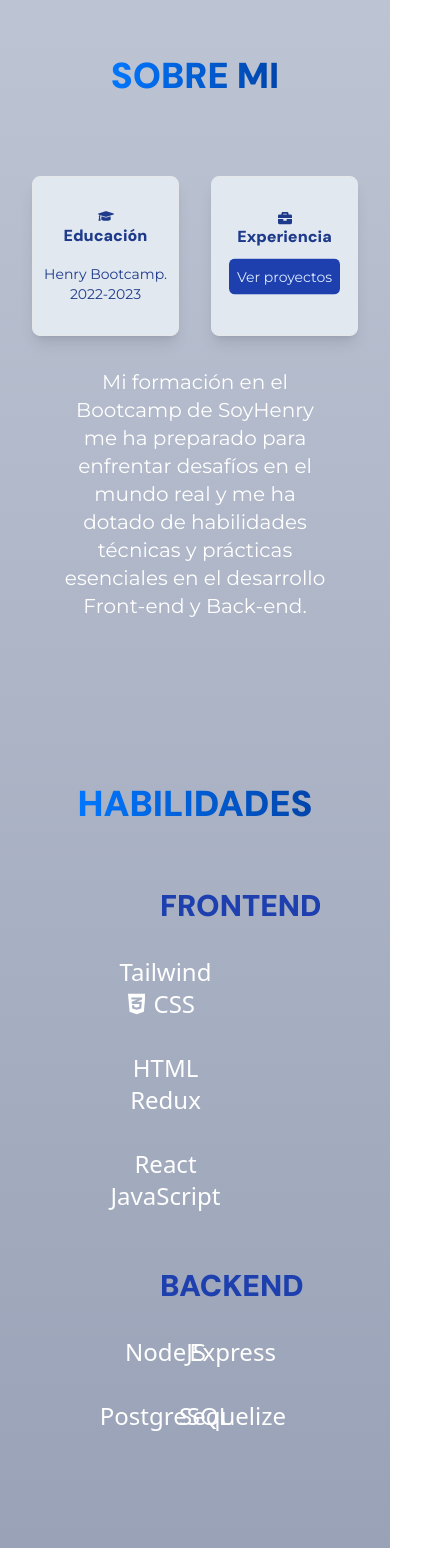
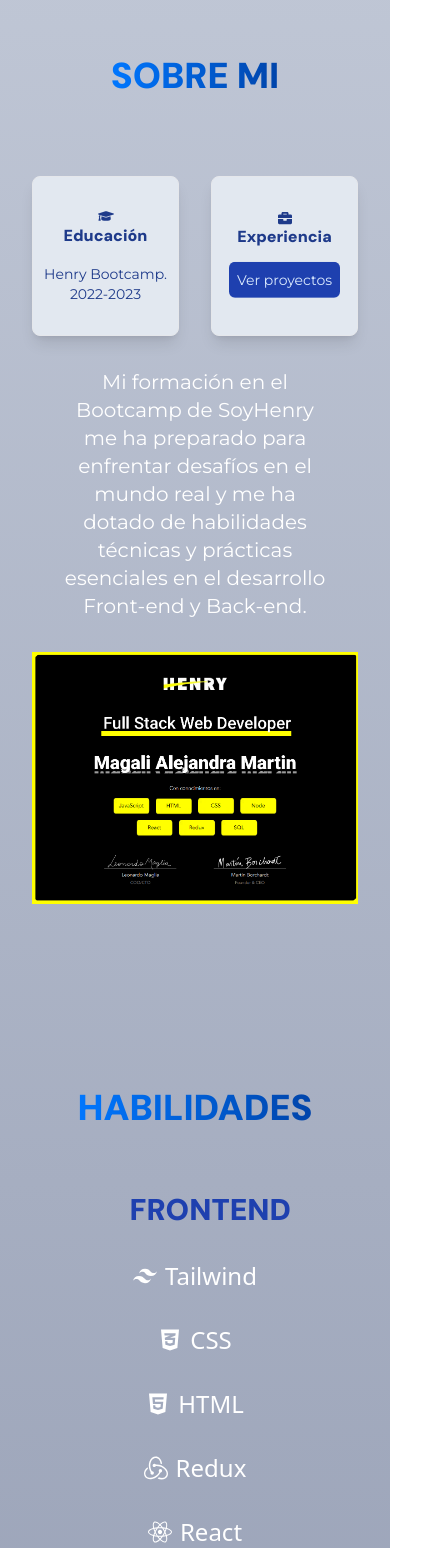
Before and after one commit to MaguiMartiin/Portfolio, a React (Vite) app: page / in a window 390 px wide. Shown: the part 1180-2728 px from the top of the page, 432 px wide, since content can reach past the window. Built offline with nearby package versions, Linux system fonts and the light colour scheme; what tailwindcss-animated would draw is missing.

Commit message:
Skills responsive

```diff
--- a/src/views/About/About.tsx
+++ b/src/views/About/About.tsx
@@ -11,11 +11,11 @@ const About: React.FC  = () => {
   }
 
   return (
-    <div id="about" className='flex flex-col justify-center max-[450px]:mb-[9rem]'>
+    <div id="about" className='flex flex-col justify-center max-[450px]:mb-[28rem]'>
       <div className='flex justify-center mt-[7rem]'>
         <h1 className='font-primary text-4xl gradient-text'>SOBRE MI</h1>
       </div>
-      <div className=' flex mt-[2rem] w-screen h-[25rem] p-[2rem] '>
+      <div className=' flex mt-[2rem] w-screen h-[25rem] p-[2rem] max-[450px]:flex-col'>
         <div className='flex flex-col w-full ml-[5rem] max-[450px]:ml-[0rem]'>
           <div className='flex gap-[2rem] justify-evenly pt-[1rem] text-blue-900'>
             <div className='flex flex-col w-[10rem] h-[10rem] rounded-lg border shadow-lg text-center justify-center bg-slate-200'>
--- a/src/views/Skills/Skills.tsx
+++ b/src/views/Skills/Skills.tsx
@@ -4,28 +4,28 @@ import { SiTailwindcss, SiRedux, SiJavascript, SiExpress, SiPostgresql, SiSequel
 
 const Skills: React.FC = () => {
   return (
-    <div id='skills' className='flex flex-col justify-center ml-[8rem] mr-[8rem] text-white'>
+    <div id='skills' className='flex flex-col justify-center ml-[8rem] mr-[8rem] text-white max-[450px]:ml-[0rem] max-[450px]:mr-[0rem]'>
         <div className='flex justify-center mt-[7rem] pb-[2rem]'>
             <h1 className='font-primary text-4xl gradient-text'>HABILIDADES</h1>
         </div>
-        <div className='flex w-full max-[450px]:flex-col '>
+        <div className='flex w-full max-[450px]:flex-col max-[450px]:items-center '>
             <div className='w-2/4 border-r-[0.08rem] pb-[1.5rem] max-[450px]:border-none'>
                 <div className='text-center p-[2rem] font-primary text-blue-800 text-3xl'>
                     <h1>FRONTEND</h1>
                 </div>
                 <div className='text-2xl flex-col '>
-                    <div className='flex mb-[2rem] justify-evenly max-[450px]:flex-col max-[450px]:items-center'>
-                        <div className='flex items-center w-full justify-center'>
+                    <div className='flex mb-[2rem] justify-evenly max-[450px]:flex-col '>
+                        <div className='flex items-center w-full justify-center max-[450px]:mb-[2rem]'>
                             <SiTailwindcss/>
-                            <p className='ml-[0.5rem]'>Tailwind</p>
+                            <p className='ml-[0.5rem] '>Tailwind</p>
                         </div>
                         <div className='flex items-center w-full justify-center'>
-                            <FaCss3Alt/>
+                            <FaCss3Alt />
                             <p className='ml-[0.5rem]'>CSS</p>
                         </div>
                     </div>
                     <div className='flex mb-[2rem] justify-evenly max-[450px]:flex-col '>
-                        <div className='flex items-center w-full justify-center'>
+                        <div className='flex items-center w-full justify-center max-[450px]:mb-[2rem]'>
                             <FaHtml5/>
                             <p className='ml-[0.5rem]'>HTML</p>
                         </div>
@@ -35,7 +35,7 @@ const Skills: React.FC = () => {
                         </div>
                     </div>
                     <div className='flex justify-evenly max-[450px]:flex-col'>
-                        <div className='flex items-center w-full justify-center'>
+                        <div className='flex items-center w-full justify-center max-[450px]:mb-[2rem]'>
                             <FaReact/>
                             <p className='ml-[0.5rem]'>React</p>
                         </div>
@@ -53,7 +53,7 @@ const Skills: React.FC = () => {
                 </div>
                 <div className=' text-2xl flex-col'>
                     <div className='flex justify-evenly mb-[2rem]'>
-                        <div className='flex items-center w-full justify-center'>
+                        <div className='flex items-center w-full justify-center max-[450px]:mr-[2rem]'>
                             <FaNodeJs/>
                             <p className='ml-[0.5rem]'>NodeJS</p>
                         </div>
@@ -63,7 +63,7 @@ const Skills: React.FC = () => {
                         </div>
                     </div>
                     <div className='flex justify-evenly'>
-                        <div className='flex items-center w-full justify-center'>
+                        <div className='flex items-center w-full justify-center max-[450px]:mr-[2rem]'>
                             <SiPostgresql/>
                             <p className='ml-[0.5rem]'>PostgreSQL</p>
                         </div>
```
